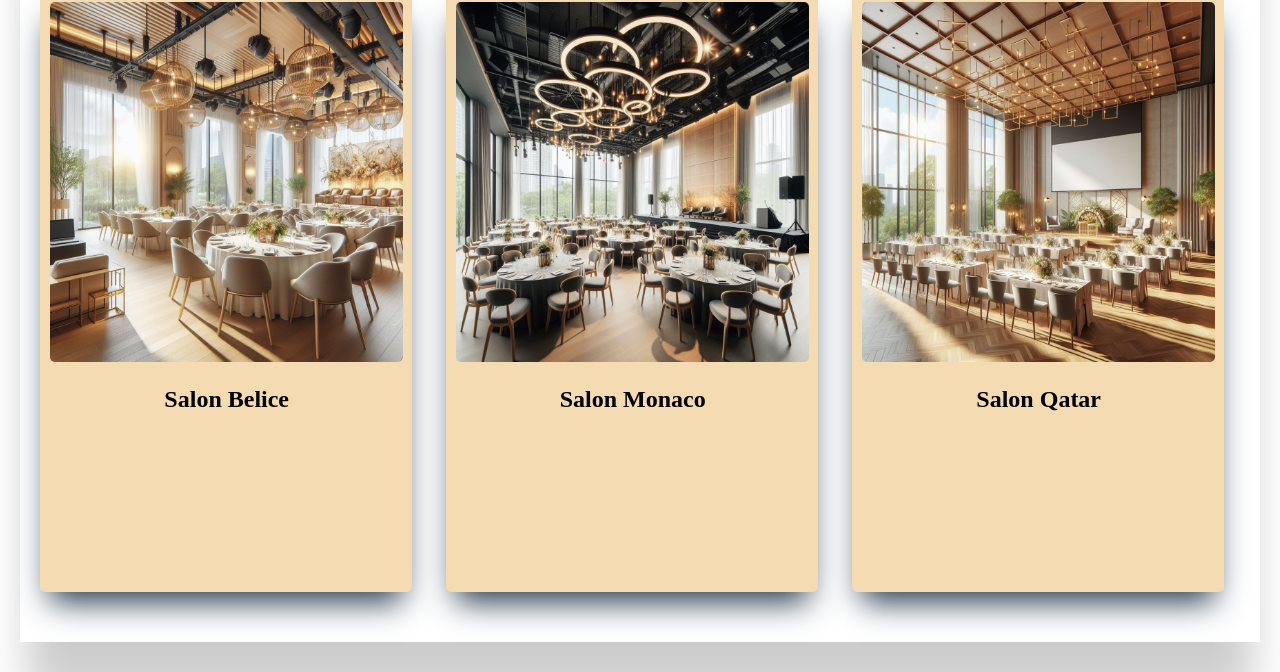
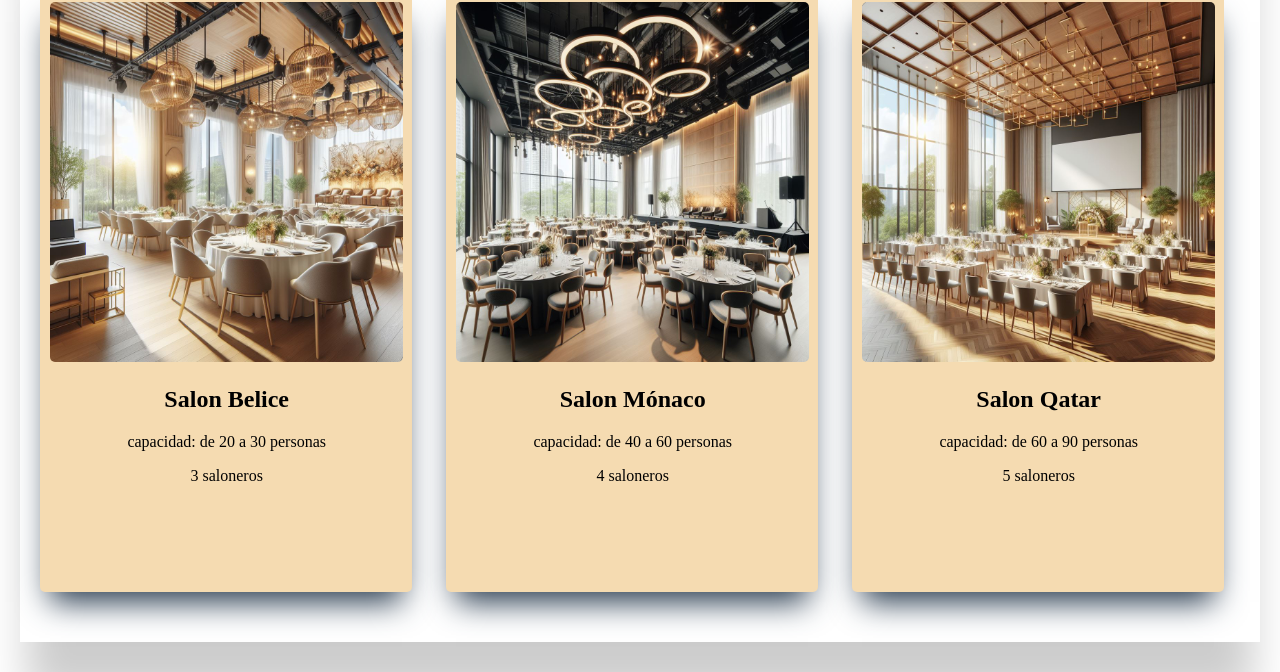
Before and after one commit to JapgKJ/page-, a website: page salones.html in a window 1280 px wide. Shown: the part 128-800 px from the top of the page. Drawn offline with Linux system fonts and the light colour scheme.

Commit message:
2da pagina lista

```diff
--- a/salones.html
+++ b/salones.html
@@ -26,14 +26,18 @@
       <div class="box-son">
         <img src="imagenes/salon belice.jpeg" alt="sala monaco">
         <h2>Salon Belice</h2>
+          <p>capacidad: de 20 a 30 personas </p>
+          <p>3 saloneros</p>
+
       </div>
     </div>
 
     <div class="box-gal">
       <div class="box-son">
         <img src="imagenes/salon monaco.jpeg" alt="">
-        <h2>Salon Monaco</h2>
-
+        <h2>Salon Mónaco</h2>
+        <p>capacidad: de 40 a 60 personas </p>
+        <p>4 saloneros</p>
       </div>
 
     </div>
@@ -41,7 +45,8 @@
        <div class="box-son">
         <img src="imagenes/salon qatar.jpeg" alt="">
         <h2>Salon Qatar</h2>
-
+        <p>capacidad: de 60 a 90 personas </p>
+        <p>5 saloneros</p>
       </div>
     </div>
 
```
